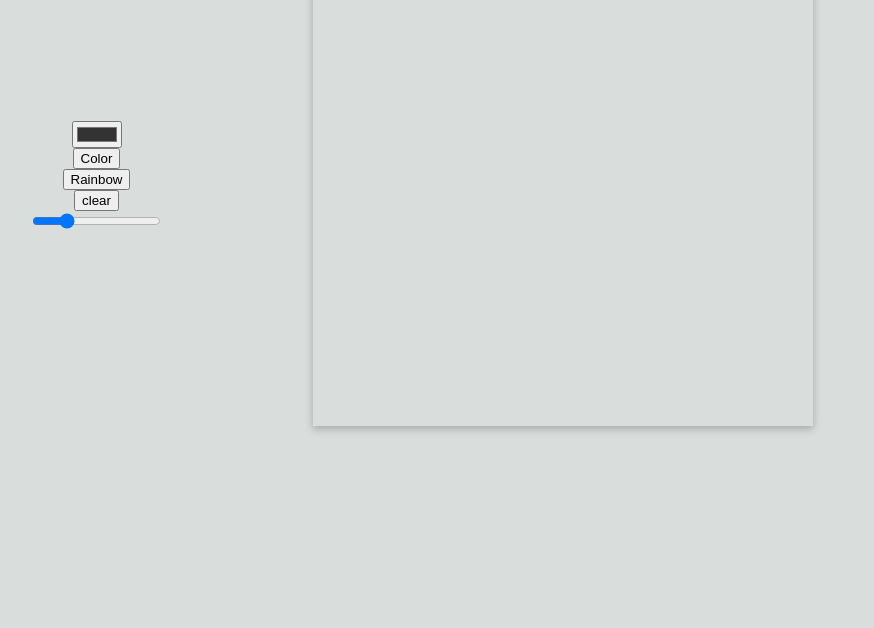
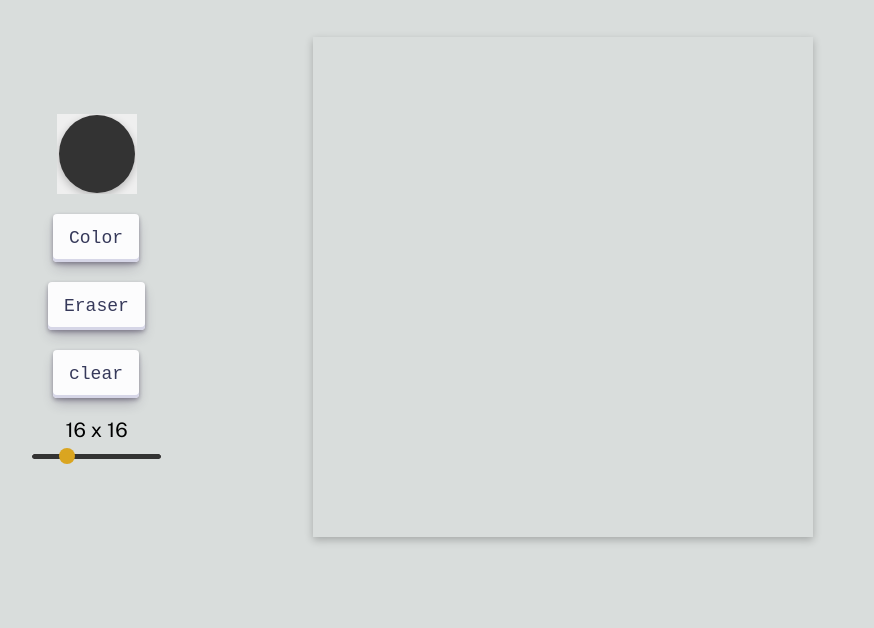
Before and after one commit to DewanggaDew/etch-a-sketch, a plain HTML site: page index.html in a window 1280 px wide. Shown: the part 172-800 px from the top of the page, without its empty margins (60-934 px from the left). Drawn offline with nearby package versions, Linux system fonts and the light colour scheme.

Commit message:
Major improvement on the grid and settings buttons and range slider. With a few improvements in styling

```diff
--- a/index.html
+++ b/index.html
@@ -17,8 +17,9 @@
         <div id="settings">
             <input type="color" id="colorPicker" value="#333333"/>
             <button id="colorMode">Color</button>
-            <button id="rainbowMode">Rainbow</button>
+            <button id="eraserMode">Eraser</button>
             <button id="clear">clear</button>
+            <div id="inputValue">16 x 16</div>
             <input type="range" id="inputSlider" value="16" min="1" max="64"/>
         </div>
         <div id="grid">
--- a/script.js
+++ b/script.js
@@ -1,11 +1,26 @@
 const DEFAULT_COLOR = "#333333";
+const DEFAULT_MODE = "color";
 const DEFAULT_SIZE = 16;
 
 let currentColor = DEFAULT_COLOR;
+let currentMode = DEFAULT_MODE;
 let currentSize = DEFAULT_SIZE;
 
 const grid = document.getElementById("grid");
-const input = document.getElementById("input");
+const input = document.getElementById("inputSlider");
+const inputValue = document.getElementById("inputValue");
+const btnClear = document.getElementById("clear");
+const colorPicker = document.getElementById("colorPicker");
+const btnEraser = document.getElementById("eraserMode");
+
+colorPicker.oninput = (e) => {
+  setCurrentColor(e.target.value);
+};
+input.onmousemove = (e) => {
+  updateInputValue(e.target.value);
+};
+input.onchange = (e) => changeSize(e.target.value);
+btnClear.onclick = () => reloadGrid();
 
 function createGrid(num) {
   grid.style.gridTemplateColumns = `repeat(${num}, 1fr)`;
@@ -20,13 +35,36 @@ function createGrid(num) {
 }
 
 function draw(e) {
-  e.target.style.backgroundColor = "black";
+  e.target.style.backgroundColor = currentColor;
+}
+
+function setCurrentColor(newColor) {
+  currentColor = newColor;
+}
+
+function setCurrentSize(newSize) {
+  currentSize = newSize;
 }
 
 function changeSize(input) {
-  createGrid();
+  setCurrentSize(input);
+  updateInputValue(input);
+  reloadGrid();
+}
+
+function reloadGrid() {
+  clear();
+  createGrid(currentSize);
+}
+
+function updateInputValue(newValue) {
+  inputValue.innerHTML = `${newValue} x ${newValue}`;
 }
 
 function clear() {
   grid.innerHTML = "";
 }
+
+window.onload = () => {
+  createGrid(DEFAULT_SIZE);
+};
--- a/style.css
+++ b/style.css
@@ -19,6 +19,10 @@ header{
     font-size: large;
 }
 
+h1{
+    font-size: 80px;
+    color:#333;
+}
 
 /* Main Element */
 
@@ -31,13 +35,7 @@ main{
     margin: 0 auto;
 }
 
-button, input[type='color']{
-    transition: transform 0.1s ease-in-out;
-}
-
-button:hover, input[type='color']:hover{
-    transform: scale(1.05);
-}
+/* Settings */
 
 #settings{
     display: flex;
@@ -45,6 +43,7 @@ button:hover, input[type='color']:hover{
     flex-direction: column;
     align-items: center;
     justify-content: center;
+    gap: 20px;
 }
 
 #grid{
@@ -58,3 +57,108 @@ button:hover, input[type='color']:hover{
 .grid-element{
     user-select: none;
 }
+
+button {
+  align-items: center;
+  appearance: none;
+  background-color: #FCFCFD;
+  border-radius: 4px;
+  border-width: 0;
+  box-shadow: rgba(45, 35, 66, 0.4) 0 2px 4px,rgba(45, 35, 66, 0.3) 0 7px 13px -3px,#D6D6E7 0 -3px 0 inset;
+  box-sizing: border-box;
+  color: #36395A;
+  cursor: pointer;
+  display: inline-flex;
+  font-family: "JetBrains Mono",monospace;
+  height: 48px;
+  justify-content: center;
+  line-height: 1;
+  list-style: none;
+  overflow: hidden;
+  padding-left: 16px;
+  padding-right: 16px;
+  position: relative;
+  text-align: left;
+  text-decoration: none;
+  transition: box-shadow .15s,transform .15s;
+  user-select: none;
+  -webkit-user-select: none;
+  touch-action: manipulation;
+  white-space: nowrap;
+  will-change: box-shadow,transform;
+  font-size: 18px;
+}
+
+button:focus {
+  box-shadow: #D6D6E7 0 0 0 1.5px inset, rgba(45, 35, 66, 0.4) 0 2px 4px, rgba(45, 35, 66, 0.3) 0 7px 13px -3px, #D6D6E7 0 -3px 0 inset;
+}
+
+button:hover {
+  box-shadow: rgba(45, 35, 66, 0.4) 0 4px 8px, rgba(45, 35, 66, 0.3) 0 7px 13px -3px, #D6D6E7 0 -3px 0 inset;
+  transform: translateY(-2px);
+}
+
+button:active {
+  box-shadow: #D6D6E7 0 3px 7px inset;
+  transform: translateY(2px);
+}
+
+input[type='color']{
+    transition: transform 0.1s ease-in-out;
+}
+
+input[type='color']:hover{
+    transform: scale(1.05);
+}
+
+input[type='color']:active{
+    transition: transform 0.05s ease-in-out;
+    transform: scale(1);
+}
+
+input[type='color']{
+    -webkit-appearance: none;
+    border: none;
+    height: 80px;
+    width: 80px;
+}
+
+input[type='color']::-webkit-color-swatch-wrapper{
+    padding: 0;
+}
+
+input[type='color']::-webkit-color-swatch {
+    border: none;
+    border-radius: 50%;
+    box-shadow: rgba(0, 0, 0, 0.24) 0px 3px 8px;
+  }
+
+
+
+
+
+#inputValue{
+    margin-bottom: -10px;
+    font-size: 20px;
+}
+
+input[type=range]{
+    -webkit-appearance: none;
+}
+
+input[type=range]::-webkit-slider-runnable-track {
+    width: 300px;
+    height: 5px;
+    background: #333;
+    border-radius: 3px;
+}
+
+input[type=range]::-webkit-slider-thumb {
+    -webkit-appearance: none;
+    border: none;
+    height: 16px;
+    width: 16px;
+    border-radius: 50%;
+    background: goldenrod;
+    margin-top: -6px;
+}
```
